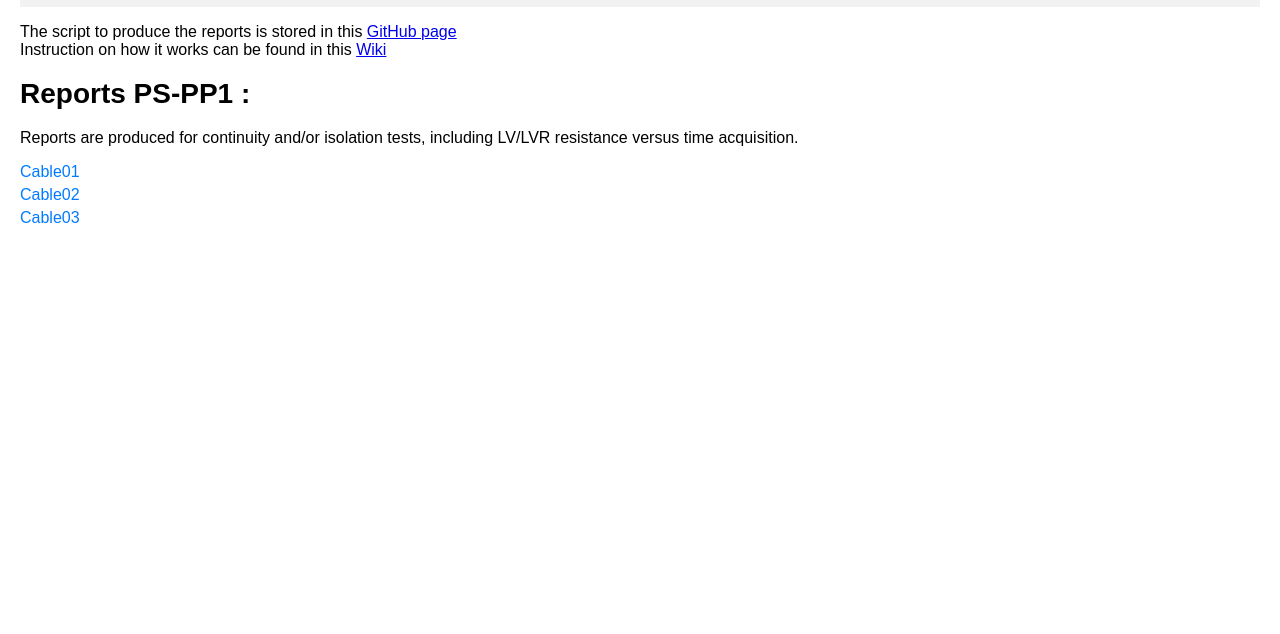
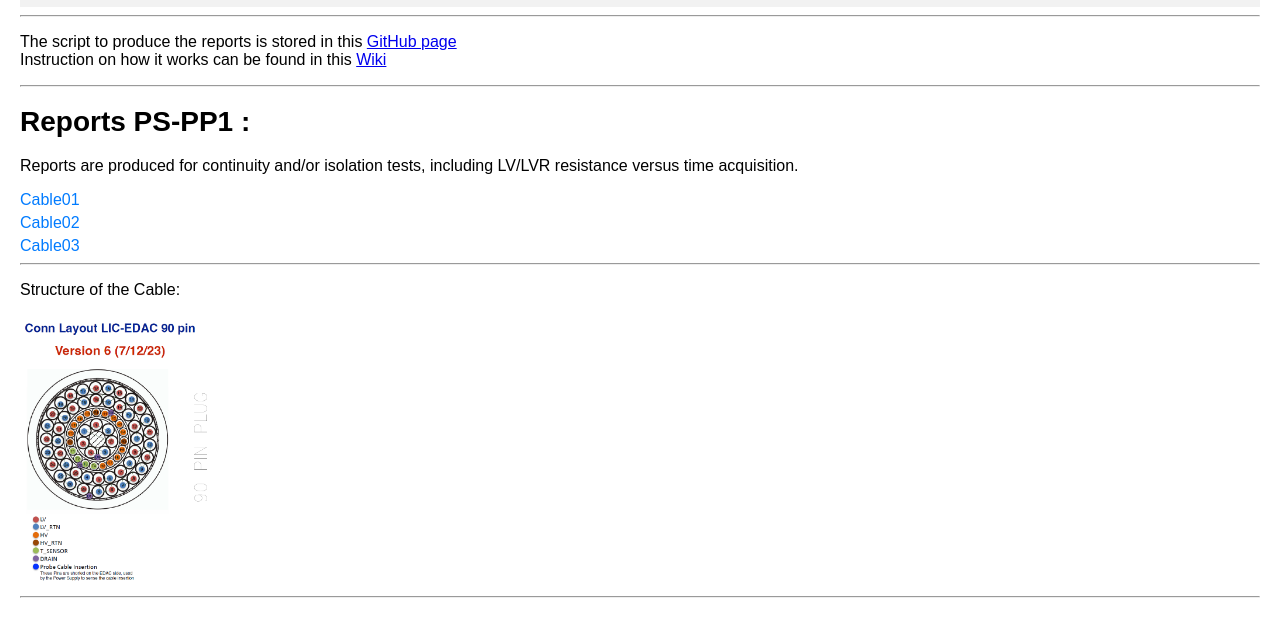
Before and after one commit to ldellape/CMScables, a plain HTML site: page docs/index.html in a window 1280 px wide. Shown: the part 187-821 px from the top of the page. Before the commit the page ends 800 px from the top, so only its background shows below. Drawn offline with Linux system fonts and the light colour scheme.

Commit message:
index changed

```diff
--- a/index.html
+++ b/docs/index.html
@@ -85,7 +85,7 @@
     <img src="https://tikz.net/wp-content/uploads/2023/09/CMS_logo-007.png" alt="Second Figure">
   </div>
 </div>
-
+<hr>
 <div>
     <ul>
         <li> The script to produce the reports is stored in this <a href="https://github.com/ldellape/CMScables" target="_blank">GitHub page</a> </li>
@@ -93,6 +93,7 @@
         </li>
     </ul>
 </div>
+<hr>
 
 <h1>Reports PS-PP1 :</h1>
 <p>
@@ -102,6 +103,10 @@ Reports are produced for continuity and/or isolation tests, including LV/LVR res
   <a onclick="toggleMenu('Cable02')">Cable02</a>
   <a onclick="toggleMenu('Cable03')">Cable03</a>
 </div>
+<hr>
+      <p>Structure of the Cable:</p>
+      <img src="./immagine_2024-07-16_112623860.png" alt="Cable Structure" width="200px">
+<hr>
 
 <button class="back-button" id="backButton" onclick="showMenu()">back </button>
 
@@ -109,6 +114,7 @@ Reports are produced for continuity and/or isolation tests, including LV/LVR res
 </ul>
 
 <div class="pdf-container" id="pdfContainer">
+
 </div>
 
 <script>
```
Also changed, not shown: docs/immagine_2024-07-16_112623860.png (renamed from immagine_2024-07-16_112623860.png).
